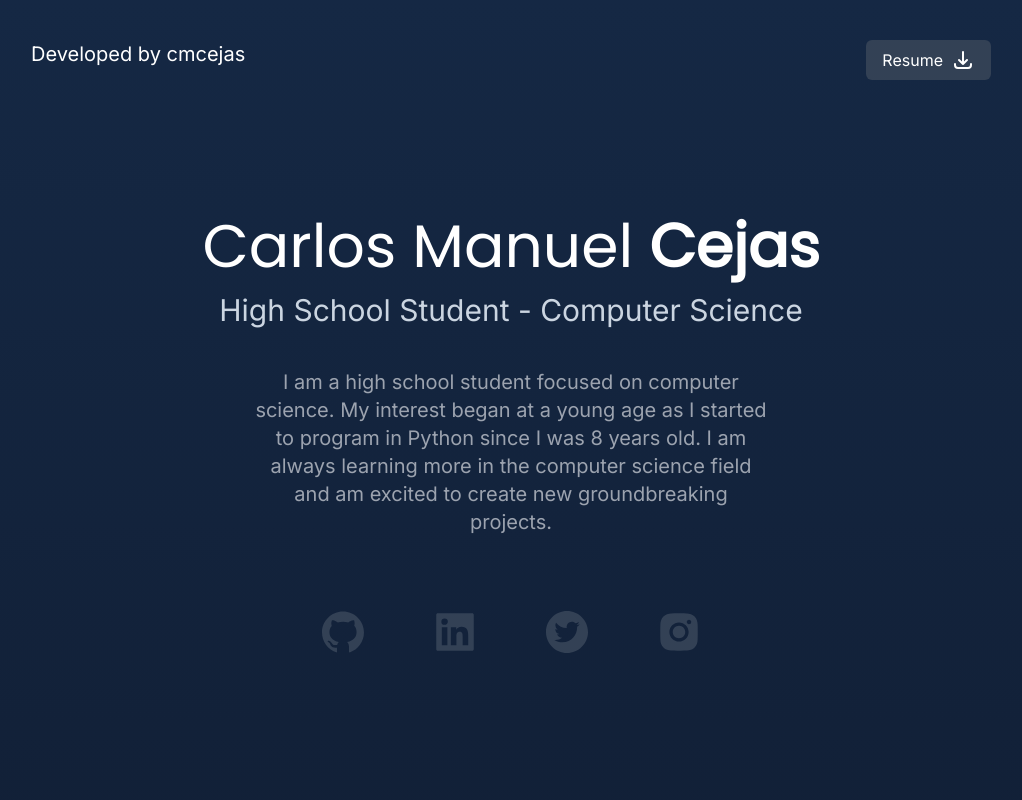
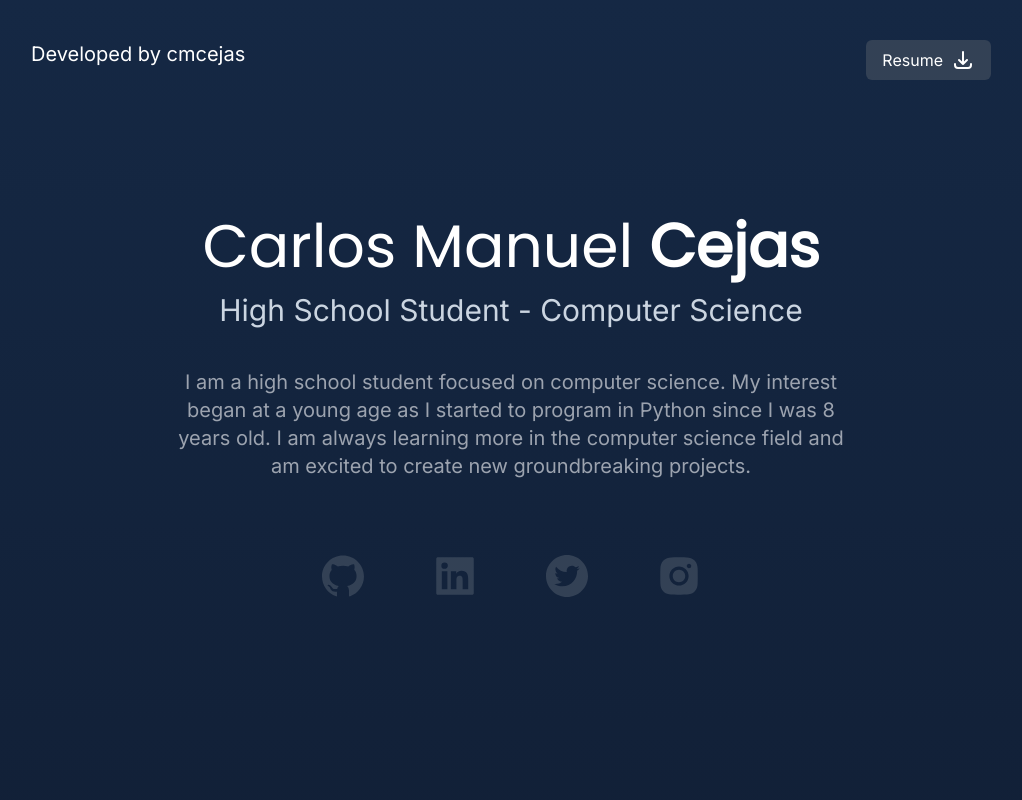
Before and after one commit to cmcejas/portfolio, a Next.js app: page / in a window 1280 px wide. Shown: the top 800 px of the page, without its empty margins (129-1151 px from the left). Built offline with nearby package versions, Linux system fonts and the light colour scheme.

Commit message:
better look

```diff
--- a/app/page.tsx
+++ b/app/page.tsx
@@ -41,7 +41,7 @@ export default function Home() {
           <div className="text-center p-10">
             <h2 className="fade-in-up text-5xl py-2 bg-clip-text text-transparent text-white font-medium font-poppins md:text-6xl">Carlos Manuel <span className="font-bold">Cejas</span></h2>
             <h3 className="fade-in-up text-xl py-2 md:text-3xl text-slate-300">High School Student - Computer Science</h3>
-            <p className="fade-in-up text-md py-5 leading-8 text-gray-400 md:text-xl md:pt-8 max-w-lg mx-auto">
+            <p className="fade-in-up text-md py-5 leading-8 text-gray-400 md:text-xl md:pt-8 max-w-2xl mx-auto">
             I am a high school student focused on computer science.
             My interest began at a young age as I started to program in Python since I was 8 years old.
             I am always learning more in the computer science field and am excited to create new groundbreaking projects.
```
